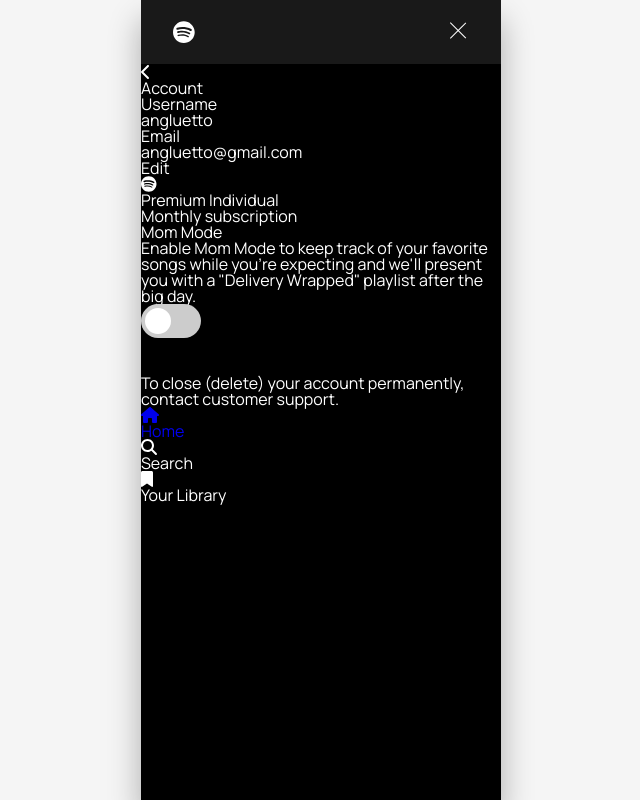
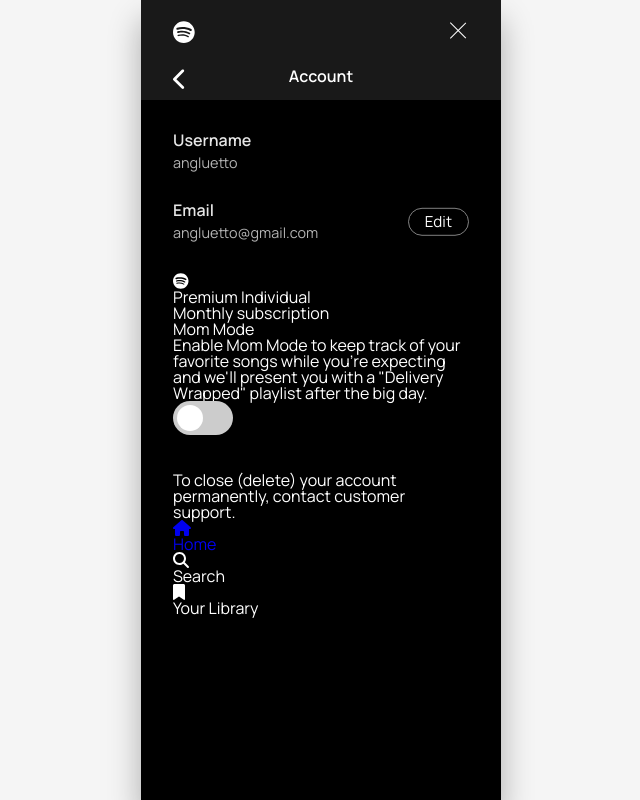
Before and after one commit to canosaer/delivery-wrapped, a React (Create React App) app: page /mom-mode in a window 1280 px wide. Shown: the whole page, without its empty margins (319-959 px from the left). Built offline with nearby package versions, Linux system fonts and the light colour scheme.

Commit message:
account styling

```diff
--- a/src/styles/_home.scss
+++ b/src/styles/_home.scss
@@ -16,7 +16,7 @@
         text-align: center;
         place-self: center center;
         margin-top: 0.25rem;
-        font-weight: bold;
+        font-weight: 800;
         color: var(--blue);
         font-size: 2.2rem;
         line-height: 1.1;
@@ -34,7 +34,7 @@
 
         &__rank{
             color: var(--blue);
-            font-weight: bold;
+            font-weight: 800;
             margin: auto 0;
             width: 4rem;
             font-size: 2rem;
@@ -57,7 +57,7 @@
             color: black;
             font-size: 1.1rem;
             align-self: center;
-            font-weight: bold;
+            font-weight: 800;
             line-height: 1.5rem;
         }
     }
--- a/src/styles/_mom-mode.scss
+++ b/src/styles/_mom-mode.scss
@@ -5,6 +5,63 @@
     max-width: 360px;
     background: black;
     color: white;
+
+    .heading-row{
+        @include mixins.default-grid;
+        background-color: #191919;
+        padding: 0.25rem 2rem 0;
+        height: 2.25rem;
+
+        &__link{
+            grid-row: 1/2;
+            grid-column: 1/2;
+            place-self: start start;
+        }
+
+        &__arrow{
+            font-size: 1.4rem;
+            color: white;
+        }
+
+        &__heading{
+            grid-row: 1/2;
+            grid-column: 1/2;
+            place-self: start center;
+            font-weight: 600;
+        }
+    }
+
+    &__container{
+        padding: 2rem;
+    }
+
+    .data-row{
+        position: relative;
+
+        &__heading{
+            font-weight: 600;
+            opacity: 0.9;
+            margin-bottom: 0.5rem;
+        }
+
+        &__text{
+            font-size: 0.9rem;
+            opacity: 0.7;
+            margin-bottom: 2rem;
+        }
+
+        &__button{
+            position: absolute;
+            top: 50%;
+            transform: translateY(-50%);
+            right: 0;
+            font-size: 0.95rem;
+            border: 1px solid gray;
+            padding: 0.35rem 1rem;
+            border-radius: 999rem;
+            cursor: pointer;
+        }
+    }
 
     &__switch{
         position: relative;
--- a/src/styles/main.scss
+++ b/src/styles/main.scss
@@ -28,7 +28,7 @@
 
 
 /* 2. Fonts ================================== */
-@import url('https://fonts.googleapis.com/css2?family=Manrope:wght@400;800&display=swap');
+@import url('https://fonts.googleapis.com/css2?family=Manrope:wght@400;600;800&display=swap');
 
 /* 3. General ================================ */
 
--- a/src/views/MomMode.js
+++ b/src/views/MomMode.js
@@ -11,9 +11,11 @@
     return(
         <main className="mom-mode">
             <TopRow mod="mom-mode" />
-            <div className="account-row">
-                <FontAwesomeIcon className="account-row__logo" icon={"chevron-left"} />
-                <h1 className="account-row__heading">Account</h1>
+            <div className="heading-row">
+                <Link to="/" className="heading-row__link">
+                    <FontAwesomeIcon className="heading-row__arrow" icon={"chevron-left"} />
+                </Link>
+                <h1 className="heading-row__heading">Account</h1>
             </div>
             <section className="mom-mode__container">
                 <div className="data-row">
```
